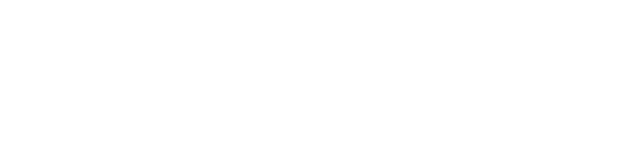
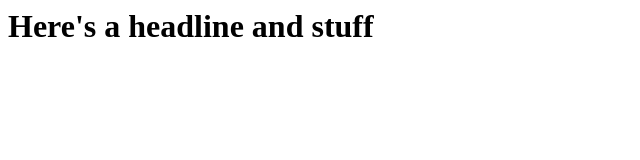
Before and after one commit to 1hollys/fitfreshfoodsarkansas, a plain HTML site: page index.html in a window 1280 px wide. Shown: the whole page, without its empty margins (0-640 px from the left). Drawn offline with Linux system fonts and the light colour scheme.

Commit message:
practice commit

```diff
--- a/index.html
+++ b/index.html
@@ -2,5 +2,5 @@
     <meta charset="utf8">
     <head>
     <title>Fit Fresh Foods Arkansas</title></head>
-
+    <h1>Here's a headline and stuff</h1>
     </doctype!>
```
